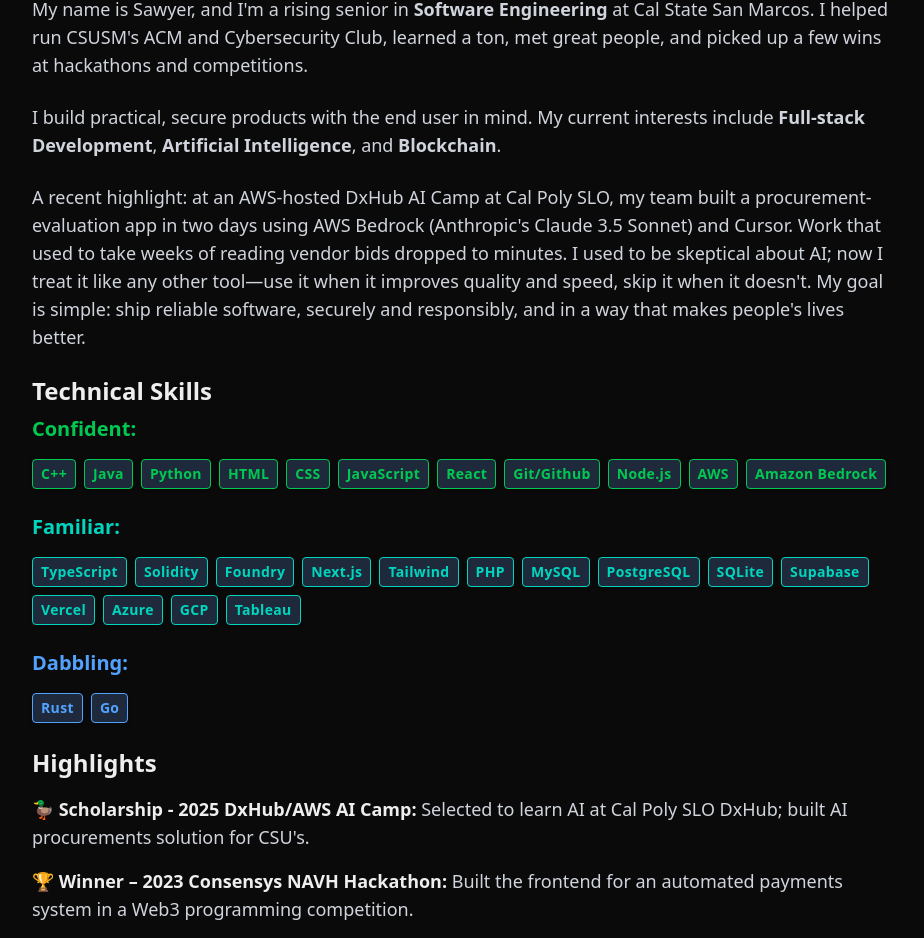
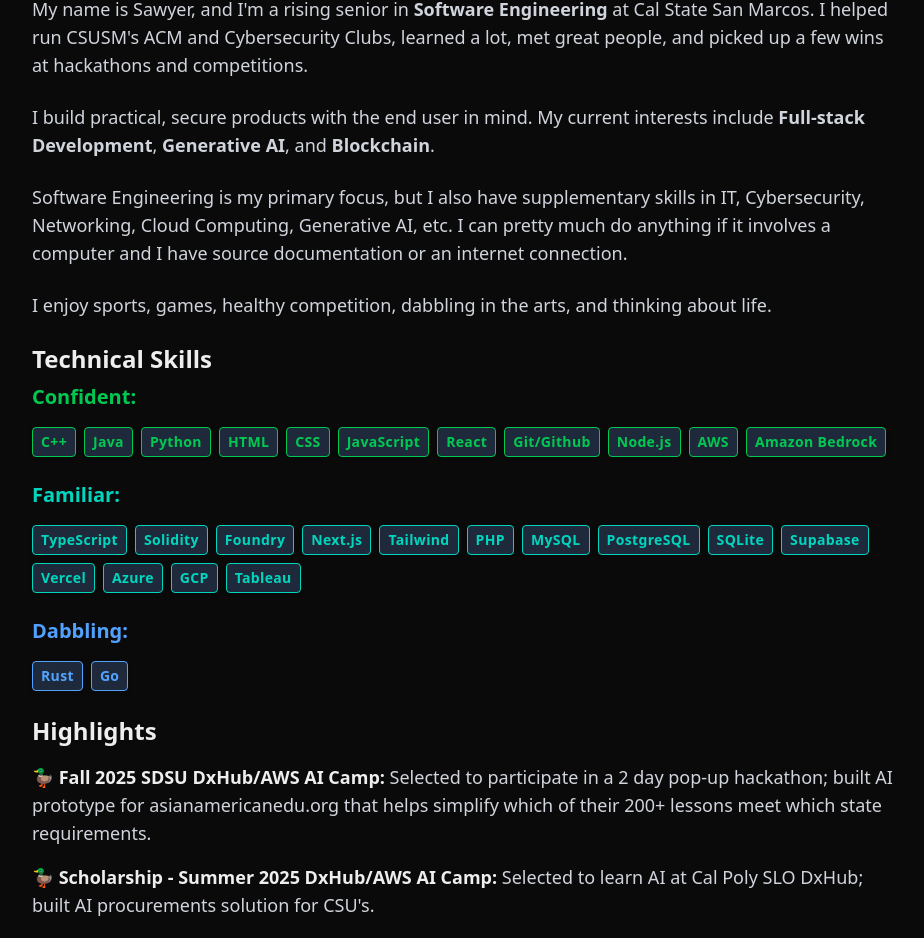
Before and after one commit to sawyersieja/kikko, a Next.js app: page /about in a window 1280 px wide. Shown: the part 209-1147 px from the top of the page, without its empty margins (176-1100 px from the left). Built offline with nearby package versions, Linux system fonts and the light colour scheme.

Commit message:
chore: Updated about and projects to include recent work.

```diff
--- a/src/app/about/AboutSummary.tsx
+++ b/src/app/about/AboutSummary.tsx
@@ -2,9 +2,10 @@
     return(
         <section>
             <h2 className="text-2xl text-foreground font-semibold mb-2">Who I am</h2>
-            <p className="text-base sm:text-lg text-muted mb-6">My name is Sawyer, and I&apos;m a rising senior in <strong>Software Engineering</strong> at Cal State San Marcos. I helped run CSUSM&apos;s ACM and Cybersecurity Club, learned a ton, met great people, and picked up a few wins at hackathons and competitions.</p>
-            <p className="text-base sm:text-lg text-muted mb-6">I build practical, secure products with the end user in mind. My current interests include <strong>Full-stack Development</strong>, <strong>Artificial Intelligence</strong>, and <strong>Blockchain</strong>.</p>
-            <p className="text-base sm:text-lg text-muted mb-6">A recent highlight: at an AWS-hosted DxHub AI Camp at Cal Poly SLO, my team built a procurement-evaluation app in two days using AWS Bedrock (Anthropic&apos;s Claude 3.5 Sonnet) and Cursor. Work that used to take weeks of reading vendor bids dropped to minutes. I used to be skeptical about AI; now I treat it like any other tool—use it when it improves quality and speed, skip it when it doesn&apos;t. My goal is simple: ship reliable software, securely and responsibly, and in a way that makes people&apos;s lives better.</p>
+            <p className="text-base sm:text-lg text-muted mb-6">My name is Sawyer, and I&apos;m a rising senior in <strong>Software Engineering</strong> at Cal State San Marcos. I helped run CSUSM&apos;s ACM and Cybersecurity Clubs, learned a lot, met great people, and picked up a few wins at hackathons and competitions.</p>
+            <p className="text-base sm:text-lg text-muted mb-6">I build practical, secure products with the end user in mind. My current interests include <strong>Full-stack Development</strong>, <strong>Generative AI</strong>, and <strong>Blockchain</strong>.</p>
+            <p className="text-base sm:text-lg text-muted mb-6">Software Engineering is my primary focus, but I also have supplementary skills in IT, Cybersecurity, Networking, Cloud Computing, Generative AI, etc. I can pretty much do anything if it involves a computer and I have source documentation or an internet connection.</p>
+            <p className="text-base sm:text-lg text-muted mb-6">I enjoy sports, games, healthy competition, dabbling in the arts, and thinking about life.</p>
         </section>
     );
 };
--- a/src/app/about/Highlights.tsx
+++ b/src/app/about/Highlights.tsx
@@ -4,7 +4,10 @@
             <h2 className="text-2xl text-foreground font-semibold mb-4">Highlights</h2>
             <ul className="list-inside space-y-4 text-base sm:text-lg text-muted mb-6">
                 <li>
-                    🦆 <strong className="text-foreground">Scholarship - 2025 DxHub/AWS AI Camp:</strong> Selected to learn AI at Cal Poly SLO DxHub; built AI procurements solution for CSU&apos;s.
+                    🦆 <strong className="text-foreground">Fall 2025 SDSU DxHub/AWS AI Camp:</strong> Selected to participate in a 2 day pop-up hackathon; built AI prototype for asianamericanedu.org that helps simplify which of their 200+ lessons meet which state requirements.
+                </li>
+                <li>
+                    🦆 <strong className="text-foreground">Scholarship - Summer 2025 DxHub/AWS AI Camp:</strong> Selected to learn AI at Cal Poly SLO DxHub; built AI procurements solution for CSU&apos;s.
                 </li>
                 <li>
                     🏆 <strong className="text-foreground">Winner  – 2023 Consensys NAVH Hackathon:</strong> Built the frontend for an automated payments system in a Web3 programming competition.
--- a/src/app/projects/page.tsx
+++ b/src/app/projects/page.tsx
@@ -15,8 +15,14 @@
 
 const projects: Project[] = [
     {
+        title:"AI State Requirements",
+        description:"An AI prototype built for the SDSU AWS/DxHub AI hackathon, designed to help educators verify their online lessons meet state standards. The application combines document analysis, knowledge base retrieval, and AI-powered insights to provide comprehensive educational support.",
+        tech: ["Python", "AWS", "Amazon Bedrock", "RAG", "Knowledge Bases", "Vector Embeddings", "Amazon Kendra"],
+        link:"https://github.com/sawyersieja/sdsu-ai-hackathon-team-1",
+    },
+    {
         title: "Simple Procure",
-        description: "Prototype that ingests RFPs and vendor proposals, extracts key points, generates a weighted scoring matrix, and summarizes best option in exportable CSV. Built at the DxHub/AWS AI camp.",
+        description: "Prototype that ingests RFPs and vendor proposals, extracts key points, generates a weighted scoring matrix, and summarizes best option in exportable CSV. Built at the Cal Poly SLO DxHub/AWS AI camp.",
         tech: ["Python","AWS","Amazon Bedrock", "Claude 3.5 Sonnet"],
         link: "https://github.com/sawyersieja/team18-procurement",
     },
```
